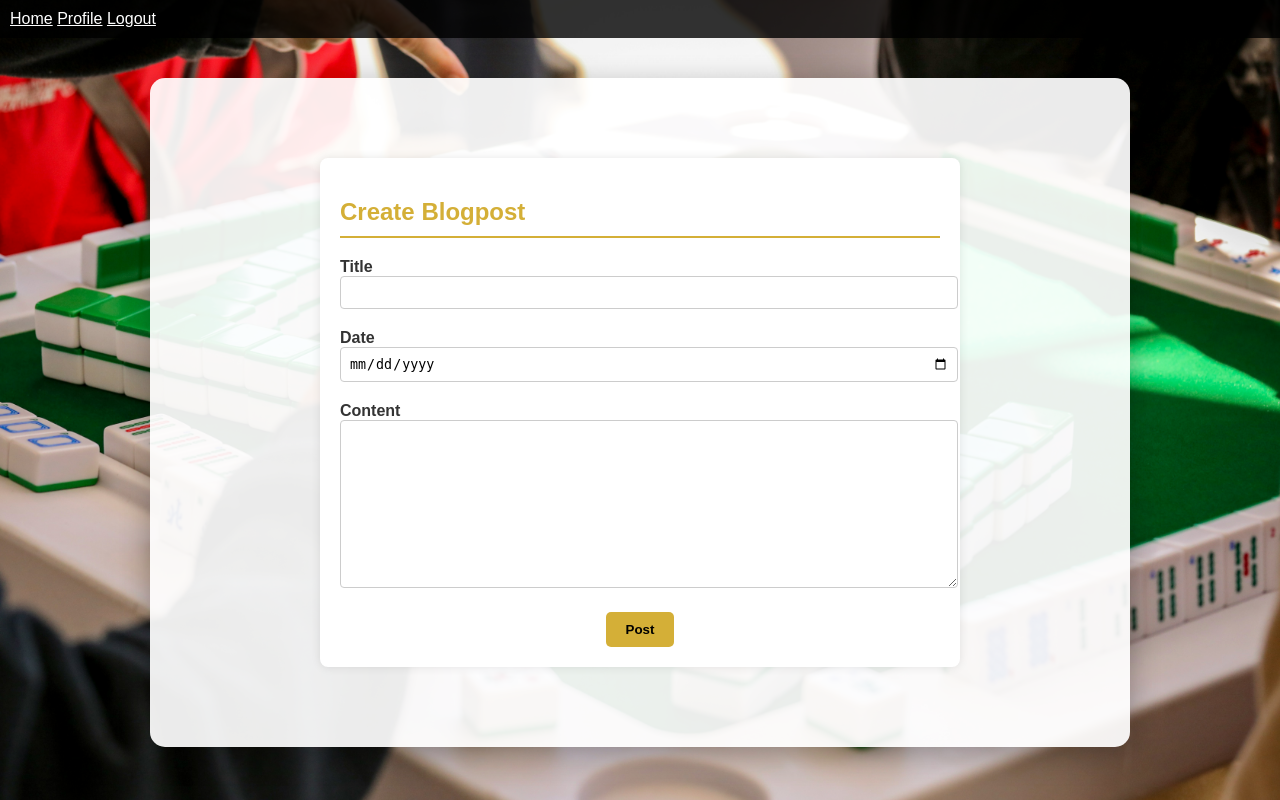
After one commit to Daenariz/riichi-club, a Flask app: page /create_blog in a window 1280 px wide. The commit adds this page. Run offline with Flask 3, Linux system fonts and the light colour scheme; the visitor is signed in with stand-in values (Sample User, id 1); data comes from the database, SQL or seed files in the repository.

Commit message:
blogposts added, refactoring and background

```diff
--- a/app/blueprints/home.py
+++ b/app/blueprints/home.py
@@ -1,9 +1,9 @@
 from flask import Blueprint, render_template, flash, redirect, url_for, request
-from app.forms import LoginForm, EditProfileForm, EventForm
+from app.forms import LoginForm, EditProfileForm, EventForm, BlogForm
 from flask_login import login_user, current_user, logout_user, login_required
 import sqlalchemy as sa
 from app import db
-from app.models import User, Post
+from app.models import User, Post, BlogPost
 from urllib.parse import urlsplit
 from datetime import datetime, timezone
 
@@ -22,7 +22,9 @@ def before_request():
 def index():
     query = sa.select(Post).order_by(Post.timestamp.desc())
     posts = db.session.scalars(query).all()
-    return render_template('index.html', title='Home Page', posts=posts)
+    news = db.session.scalars(sa.select(BlogPost).order_by(BlogPost.timestamp.desc())).all()
+
+    return render_template('index.html', title='Home Page', posts=posts, news=news)
 
 
 @home_bp.route('/login', methods=['GET', 'POST'])
@@ -53,8 +55,9 @@ def logout():
 def user(username):
     user = db.session.scalar(sa.select(User).where(User.username == username))
     posts = db.session.scalars(user.posts.select()).all()
-    return render_template('user.html', user=user, posts=posts)
+    blog_posts = db.session.scalars(db.select(BlogPost).where(BlogPost.user_id == user.id)).all()
 
+    return render_template('user.html', user=user, posts=posts, blog_posts=blog_posts)
 
 @home_bp.route('/create_event', methods=['GET', 'POST'])
 @login_required
@@ -110,3 +113,55 @@ def delete_event(id):
     db.session.commit()
     flash('Event has been deleted.')
     return redirect(url_for('home.user', username=current_user.username))
+
+@home_bp.route('/blog')
+def blog():
+    posts = BlogPost.query.order_by(BlogPost.timestamp.desc()).all()
+    return render_template('blog.html', posts=posts)
+
+@home_bp.route('/create_blog', methods=['GET', 'POST'])
+@login_required
+def create_blog():
+    form = BlogForm()
+    if form.validate_on_submit():
+        post = BlogPost(
+            title=form.title.data,
+            body=form.body.data,
+            timestamp=datetime.combine(form.date.data, datetime.min.time()),
+            author=current_user
+            )
+        db.session.add(post)
+        db.session.commit()
+        return redirect(url_for('home.index'))
+    return render_template('create_blog.html', form=form)
+
+@home_bp.route('/delete_blog/<int:id>', methods=['POST'])
+@login_required
+def delete_blog(id):
+    blog_post = db.session.get(BlogPost, id)
+    if blog_post and blog_post.author == current_user:
+        db.session.delete(blog_post)
+        db.session.commit()
+        flash('Blog post deleted successfully.')
+    else:
+        flash('You cannot delete this post.')
+    return redirect(url_for('home.user', username=current_user.username))
+
+@home_bp.route('/edit_blog/<int:id>', methods=['GET', 'POST'])
+@login_required
+def edit_blog(id):
+    blog_post = db.session.get(BlogPost, id)
+    form = BlogForm() # Erst mal ein leeres Formular
+
+    if form.validate_on_submit():
+        blog_post.title = form.title.data
+        blog_post.body = form.body.data
+        blog_post.timestamp = datetime.combine(form.date.data, datetime.min.time())
+        db.session.commit()
+        return redirect(url_for('home.user', username=current_user.username))
+
+    elif request.method == 'GET':
+        form.title.data = blog_post.title
+        form.body.data = blog_post.body
+
+    return render_template('edit_blog.html', form=form, title='Edit Blog')
--- a/app/forms.py
+++ b/app/forms.py
@@ -25,3 +25,9 @@ class EditProfileForm(FlaskForm):
     username = StringField('Username', validators=[DataRequired()])
     about_me = TextAreaField('About Me', validators=[Length(min=0, max=140)])
     submit = SubmitField('Submit')
+
+class BlogForm(FlaskForm):
+    title = StringField('Title', validators=[DataRequired(), Length(min=1, max=140)])
+    body = TextAreaField('Content', validators=[DataRequired(), Length(min=1, max=2000)])
+    date = DateField('Date', format='%Y-%m-%d', validators=[DataRequired()])
+    submit = SubmitField('Post')
--- a/app/models.py
+++ b/app/models.py
@@ -25,6 +25,7 @@ class User(UserMixin, db.Model):
     email: so.Mapped[str] = so.mapped_column(sa.String(120), index=True, unique=True)
     password_hash: so.Mapped[Optional[str]] = so.mapped_column(sa.String(256))
     posts: so.WriteOnlyMapped['Post'] = so.relationship(back_populates='author')
+    blog_posts: so.WriteOnlyMapped['BlogPost'] = so.relationship(back_populates='author')
     about_me: so.Mapped[Optional[str]] = so.mapped_column(sa.String(140))
     last_seen: so.Mapped[Optional[datetime]] = so.mapped_column(default=lambda: datetime.now(timezone.utc))
 
@@ -49,6 +50,15 @@ class Post(db.Model):
     location_type: so.Mapped[Optional[str]] = so.mapped_column(sa.String(20))
     author: so.Mapped[User] = so.relationship(back_populates='posts')
 
+class BlogPost(db.Model):
+    id: so.Mapped[int] = so.mapped_column(primary_key=True)
+    title: so.Mapped[str] = so.mapped_column(sa.String(140))
+    body: so.Mapped[str] = so.mapped_column(sa.String(2000))
+    timestamp: so.Mapped[datetime] = so.mapped_column(index=True, default=lambda: datetime.now(timezone.utc))
+    user_id: so.Mapped[int] = so.mapped_column(sa.ForeignKey('user.id'), index=True)
+
+    author: so.Mapped['User'] = so.relationship(back_populates='blog_posts')
+
 @login.user_loader
 def load_user(id):
     return db.session.get(User, int(id))
--- a/app/static/css/style.css
+++ b/app/static/css/style.css
@@ -1,16 +1,20 @@
 body {
+    margin: 0;
+    min-height: 100vh;
+    background-image: url('../images/mahjtable.jpg');
+    background-size: cover;
+    background-position: center;
+    background-attachment: fixed;
+    background-repeat: no-repeat;
     font-family: Arial, sans-serif;
-    margin: 40px;
-    background-color: #f5f5f5;
 }
 
-h1 {
+.main-container {
+    background-color: rgba(255, 255, 255, 0.92); /* Weiße Box mit leichter Transparenz */
     color: #333;
+    max-width: 900px;
+    margin: 40px auto;
+    padding: 40px;
+    border-radius: 15px;
+    box-shadow: 0 8px 30px rgba(0,0,0,0.3);
 }
-details summary::-webkit-details-marker {
-    display: none;
-}
-
-summary {
-    list-style: none;
-}
--- a/app/templates/base.html
+++ b/app/templates/base.html
@@ -7,25 +7,31 @@
     <link rel="stylesheet" href="{{ url_for('static', filename='css/style.css') }}">
 </head>
 <body>
-	<div>
-		<a href="{{ url_for('home.index') }}">Home</a>
+
+    <nav class="navbar" style="background: rgba(0,0,0,0.8); padding: 10px; color: white;">
+        <a href="{{ url_for('home.index') }}" style="color: white;">Home</a>
         {% if current_user.is_anonymous %}
-		<a href="{{ url_for('home.login') }}">Login</a>
+            <a href="{{ url_for('home.login') }}" style="color: white;">Login</a>
         {% else %}
-    <a href="{{ url_for('home.user', username=current_user.username) }}">Profile</a>
-    <a href="{{ url_for('home.logout') }}">Logout</a>
+            <a href="{{ url_for('home.user', username=current_user.username) }}" style="color: white;">Profile</a>
+            <a href="{{ url_for('home.logout') }}" style="color: white;">Logout</a>
         {% endif %}
-	</div>
-	<hr>
+    </nav>
+
+    <div class="main-container">
+
         {% with messages = get_flashed_messages() %}
             {% if messages %}
-	<ul>
+                <ul style="color: #d4af37;">
                 {% for message in messages %}
                     <li>{{ message }}</li>
                 {% endfor %}
                 </ul>
             {% endif %}
         {% endwith %}
+
         {% block content %}{% endblock %}
+    </div>
+
 </body>
 </html>
--- /dev/null
+++ b/app/templates/blog.html
@@ -0,0 +1,5 @@
+{% for post in posts %}
+    <h2>{{ post.title }}</h2>
+    <p>{{ post.body }}</p>
+    <small>{{ post.timestamp }}</small>
+{% endfor %}
--- /dev/null
+++ b/app/templates/create_blog.html
@@ -0,0 +1,29 @@
+{% extends "base.html" %}
+{% block content %}
+<div style="max-width: 600px; margin: 40px auto; padding: 20px; background: #fff; border-radius: 8px; box-shadow: 0 0 10px rgba(0,0,0,0.1);">
+    <h2 style="color: #d4af37; border-bottom: 2px solid #d4af37; padding-bottom: 10px;">Create Blogpost</h2>
+
+    <form action="" method="post" novalidate style="margin-top: 20px;">
+        {{ form.hidden_tag() }}
+
+        <div style="margin-bottom: 20px;">
+            {{ form.title.label(style="font-weight: bold;") }}<br>
+            {{ form.title(size=64, style="width: 100%; padding: 8px; border: 1px solid #ccc; border-radius: 4px;") }}
+        </div>
+
+        <div style="margin-bottom: 20px;">
+            {{ form.date.label(style="font-weight: bold;") }}<br>
+            {{ form.date(style="width: 100%; padding: 8px; border: 1px solid #ccc; border-radius: 4px;") }}
+        </div>
+
+        <div style="margin-bottom: 20px;">
+            {{ form.body.label(style="font-weight: bold;") }}<br>
+            {{ form.body(cols=50, rows=10, style="width: 100%; padding: 8px; border: 1px solid #ccc; border-radius: 4px;") }}
+        </div>
+
+        <div style="text-align: center;">
+            {{ form.submit(style="background-color: #d4af37; color: black; padding: 10px 20px; border: none; border-radius: 5px; font-weight: bold; cursor: pointer;") }}
+        </div>
+    </form>
+</div>
+{% endblock %}
```
Also changed, not shown: app/templates/edit_blog.html (added, +28 -0 lines), app/templates/index.html (+19 -4 lines), app/templates/user.html (+22 -3 lines), migrations/versions/2c12e32ad1de_add_blogpost_table.py (added, +44 -0 lines), app/static/images/fuji.jpg (added), app/static/images/mahjtable.jpg (added). Lines whose indentation alone changed are shown as unchanged.
